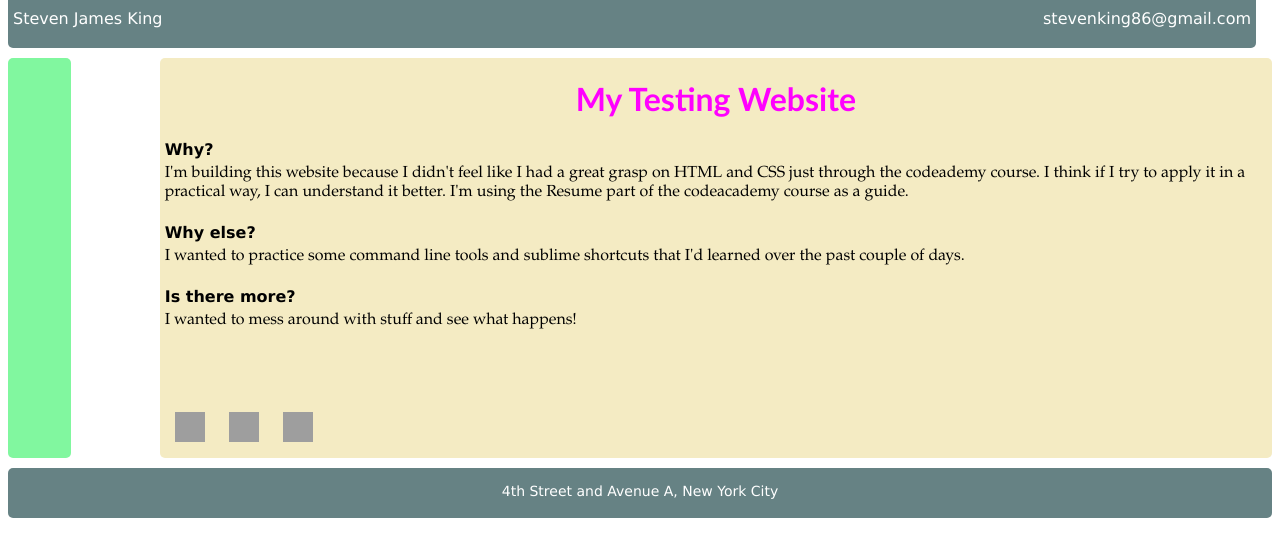
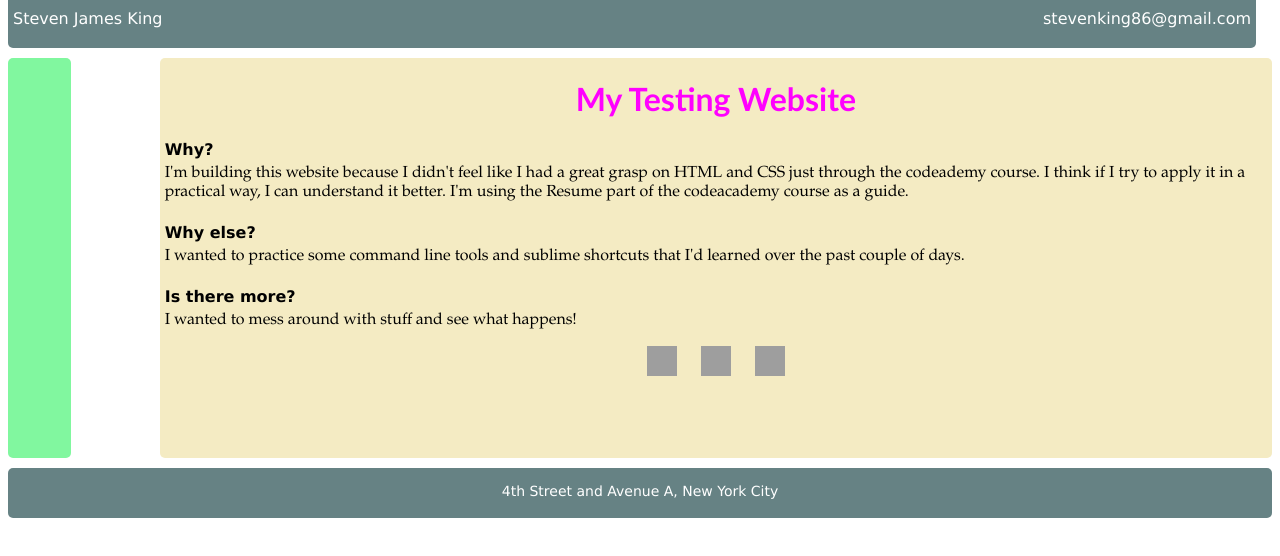
Before and after one commit to stevenking86/stevenking86.github.io, a plain HTML site: page test_website/front.html in a window 1280 px wide. Drawn offline with Linux system fonts and the light colour scheme; grey boxes are pictures that could not be loaded.

Commit message:
simplify centering buttons

```diff
--- a/test_website/front_design.css
+++ b/test_website/front_design.css
@@ -71,11 +71,8 @@ h1 {
 }
 
 .buttons {
-	position: absolute;
-	bottom: 0;
-	margin: 0 auto;
-	left: 0;
-	right: 0;
+	vertical-align: bottom;
+	text-align: center;
 }
 
 img {
```
